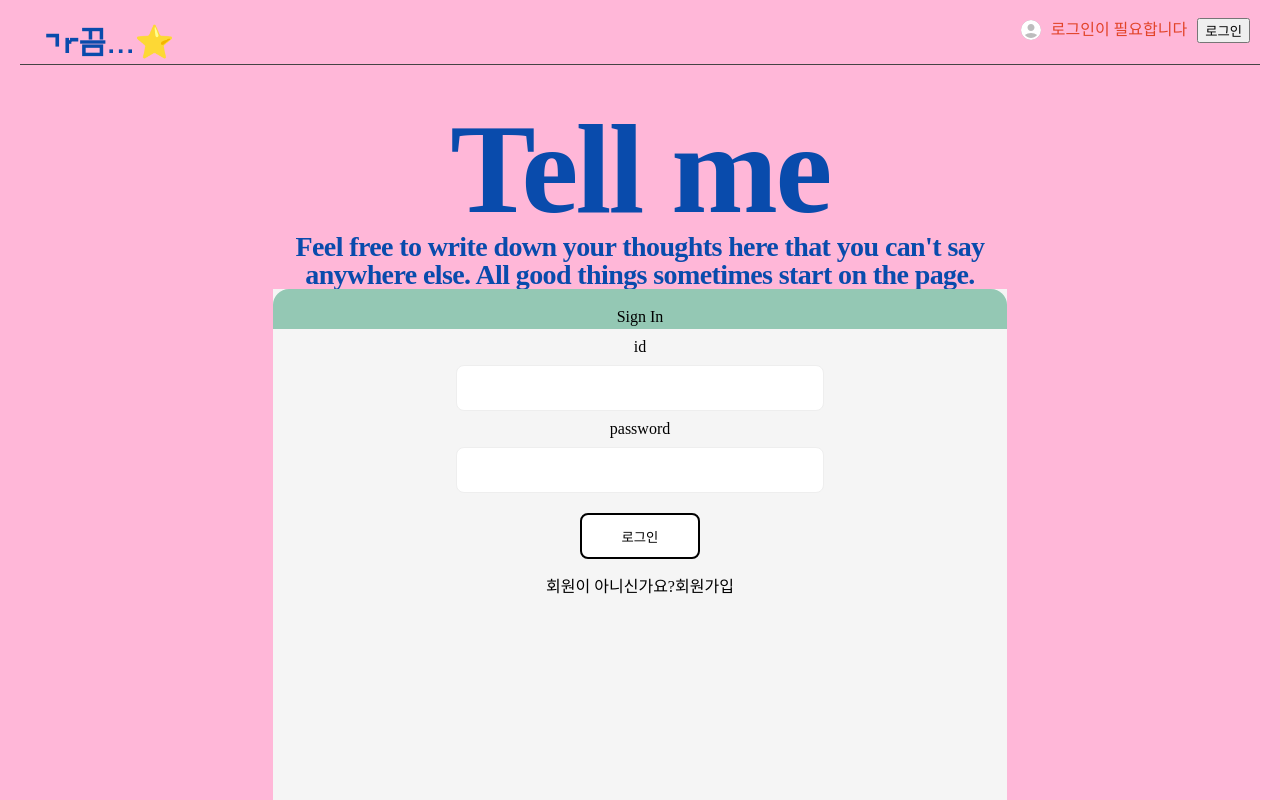
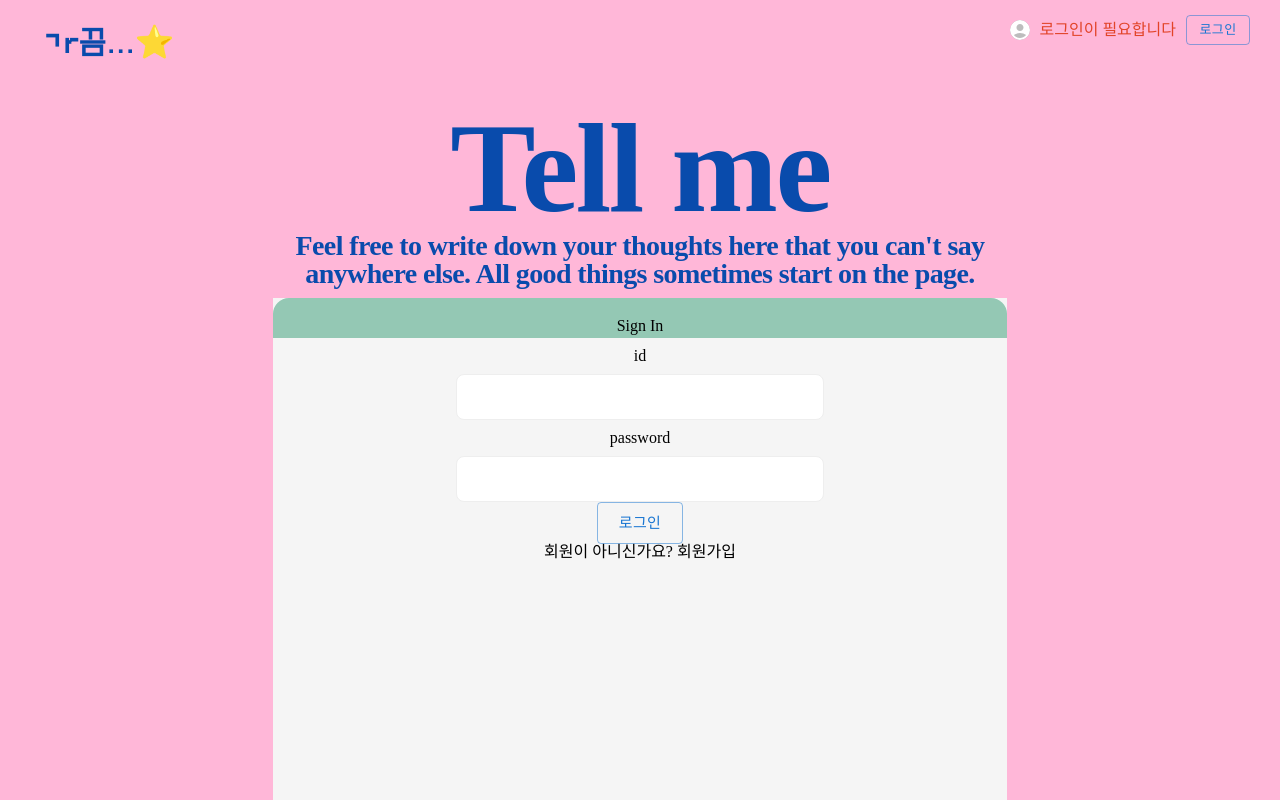
Before and after one commit to swing-park/sometimes, a React (Create React App) app: page /signin in a window 1280 px wide. Shown: the top 800 px of the page. Built offline with nearby package versions, Linux system fonts and the light colour scheme.

Commit message:
Feat: add main styling3

```diff
--- a/package.json
+++ b/package.json
@@ -6,7 +6,8 @@
     "@emotion/react": "^11.10.6",
     "@emotion/styled": "^11.10.6",
     "@mui/icons-material": "^5.11.9",
-    "@mui/material": "^5.11.10",
+    "@mui/material": "^5.11.11",
+    "@mui/styled-engine-sc": "^5.11.11",
     "@reduxjs/toolkit": "^1.9.3",
     "@testing-library/jest-dom": "^5.16.5",
     "@testing-library/react": "^13.4.0",
--- a/src/components/CardBoard/Card/Modal/index.tsx
+++ b/src/components/CardBoard/Card/Modal/index.tsx
@@ -123,7 +123,6 @@ const StCardBox = styled(motion.div)<{ imgsrc: string }>`
   position: relative;
   width: 300px;
   height: 300px;
-  border: 1px solid red;
   border-radius: 10px;
   padding: 10px;
   cursor: pointer;
@@ -132,6 +131,7 @@ const StCardBox = styled(motion.div)<{ imgsrc: string }>`
   &::after {
     width: 100%;
     height: 100%;
+    border-radius: 24px;
     content: "";
     background-image: ${(props) => `url(${props.imgsrc})`};
     background-size: cover;
@@ -154,11 +154,13 @@ const StCardFooter = styled.div`
   align-items: center;
   width: 100%;
   height: 30px;
+  border: 1px solid #f3f3f3d2;
+  border-radius: 0px 0px 24px 24px;
+  background-color: white;
   position: absolute;
   bottom: 0;
   left: 0;
-  padding: 10px 5px;
-  border: 1px solid red;
+  padding: 20px 5px;
   z-index: 999;
 `;
 
--- a/src/components/Layout/index.tsx
+++ b/src/components/Layout/index.tsx
@@ -48,8 +48,6 @@ const StHeader = styled.div`
   justify-content: space-between;
   margin: 20px 20px;
   padding-bottom: 10px;
-
-  border-bottom: 1px solid #444;
 `;
 
 const StMsg = styled.div`
@@ -83,7 +81,7 @@ const StBodyWrapper = styled.div`
 const StContainer = styled.div`
   width: 100%;
   height: 100%;
-  padding: 0px 52px;
+  padding: 10px 52px;
   display: flex;
   flex-direction: column;
   align-items: center;
--- a/src/components/MyPageToolBar/index.tsx
+++ b/src/components/MyPageToolBar/index.tsx
@@ -2,6 +2,7 @@ import styled from "styled-components";
 import { Avatar } from "@mui/material";
 import { AccountCircle } from "@mui/icons-material";
 import { useCookies } from "react-cookie";
+import Button from "@mui/material/Button";
 
 interface Props {
   isLogin: boolean;
@@ -22,11 +23,21 @@ const MyPageToolBar = ({ isLogin }: Props) => {
       </Avatar>
       <div>{isLogin ? "username" : "로그인이 필요합니다"}</div>
       {isLogin ? (
-        <button onClick={handleOnClickLogOutBtn}>로그아웃</button>
+        <Button
+          variant="outlined"
+          size="small"
+          onClick={handleOnClickLogOutBtn}
+        >
+          로그아웃
+        </Button>
       ) : (
-        <button onClick={() => window.location.replace("/signin")}>
+        <Button
+          variant="outlined"
+          size="small"
+          onClick={() => window.location.replace("/signin")}
+        >
           로그인
-        </button>
+        </Button>
       )}
     </StMyPageToolBar>
   );
--- a/src/routes/SignIn.tsx
+++ b/src/routes/SignIn.tsx
@@ -5,7 +5,8 @@ import { useCookies } from "react-cookie";
 import styled from "styled-components";
 import { signin } from "api";
 import { User } from "types";
-import { Wrapper, Button, Text, Input } from "components";
+import { Wrapper, Text, Input } from "components";
+import Button from "@mui/material/Button";
 
 const SignIn = () => {
   const navigate = useNavigate();
@@ -68,10 +69,12 @@ const SignIn = () => {
             name="password"
             value={user.password || ""}
           />
-          <Button mg="20px 0">로그인</Button>
+          <Button variant="outlined" size="large">
+            로그인
+          </Button>
           <Wrapper>
             회원이 아니신가요?
-            <Link to={"/signup"}>회원가입</Link>
+            <Link to={"/signup"}> 회원가입</Link>
           </Wrapper>
         </StForm>
       </StContainer>
--- a/src/routes/SignUp.tsx
+++ b/src/routes/SignUp.tsx
@@ -4,7 +4,8 @@ import { useNavigate } from "react-router-dom";
 import styled from "styled-components";
 import { signup } from "api";
 import { NewUser } from "types";
-import { Wrapper, Button, Text, Input } from "components";
+import { Wrapper, Text, Input } from "components";
+import Button from "@mui/material/Button";
 
 const SignUp = () => {
   const navigate = useNavigate();
@@ -119,7 +120,9 @@ const SignUp = () => {
               {passwordInput}
             </Text>
           </Wrapper>
-          <Button mg="10px 0">회원가입</Button>
+          <Button variant="outlined" size="large">
+            회원가입
+          </Button>
         </StForm>
       </StContainer>
     </>
```
Also changed, not shown: 1 other file (tests, documents, lock files or other folders).
